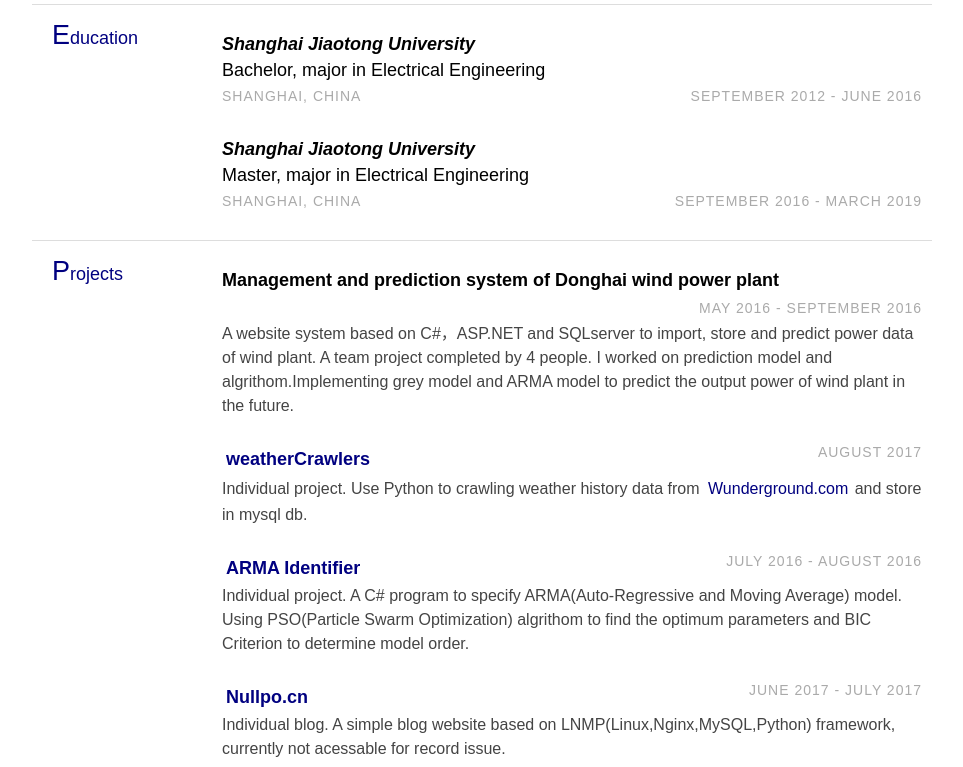
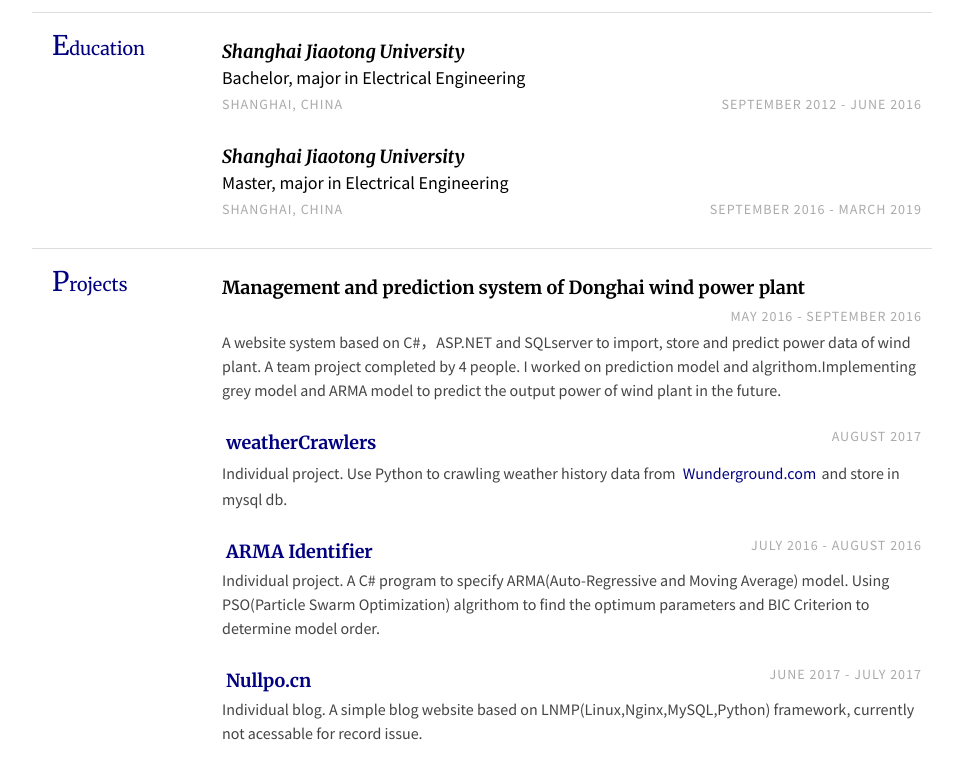
Before and after one commit to w12379564/myresume, a plain HTML site: page index.html in a window 1280 px wide. Shown: the part 159-926 px from the top of the page, without its empty margins (158-1121 px from the left). Drawn offline with Linux system fonts and the light colour scheme.

Commit message:
edit font source

```diff
--- a/index.html
+++ b/index.html
@@ -5,8 +5,9 @@
     <meta charset="UTF-8">
     <title>Gan Yuxiang - Resume</title>
     <link rel="stylesheet" href="style.css">
-    <script src="https://use.typekit.net/ufw3bzc.js"></script>
-    <script>try{Typekit.load({ async: true });}catch(e){}</script>
+    <link href="https://fonts.googleapis.com/css?family=Merriweather:300,300i,400,400i,700,700i,900,900i" rel="stylesheet">
+
+    <link href="https://fonts.googleapis.com/css?family=Source+Sans+Pro:200,200i,300,300i,400,400i" rel="stylesheet">
 
     <body>
         <div class="page">
--- a/style.css
+++ b/style.css
@@ -1,7 +1,7 @@
 body { margin: 0;
        padding: 0;
        background-color: #fff font-size: 12px;
-       font-family: "source-sans-pro", sans-serif;
+       font-family: "Source Sans Pro", sans-serif;
        -webkit-font-smoothing: subpixel-antialiased;
 }
 * { box-sizing: border-box;
@@ -68,7 +68,7 @@ a:hover {
                 padding: 0 10px;
 }
 .subsection { margin: 10px 0 5px }
-.desc { font-size: 16px; font-family: "source-sans-pro", sans-serif; color:#444;}
+.desc { font-size: 16px; font-family: "Source Sans Pro", sans-serif; color:#444;}
 .contact-info { font-size: 16px;
                 text-align: right;
 }
@@ -76,7 +76,7 @@ a:hover {
 .light { color: #aaa;letter-spacing:1px;
          font-size: 14px;
          line-height:28px;
-         font-family: "source-sans-pro", sans-serif;
+         font-family: "Source Sans Pro", sans-serif;
          text-transform:uppercase;
 }
 ul{
```
Also changed, not shown: cn/index.html (+3 -2 lines).
